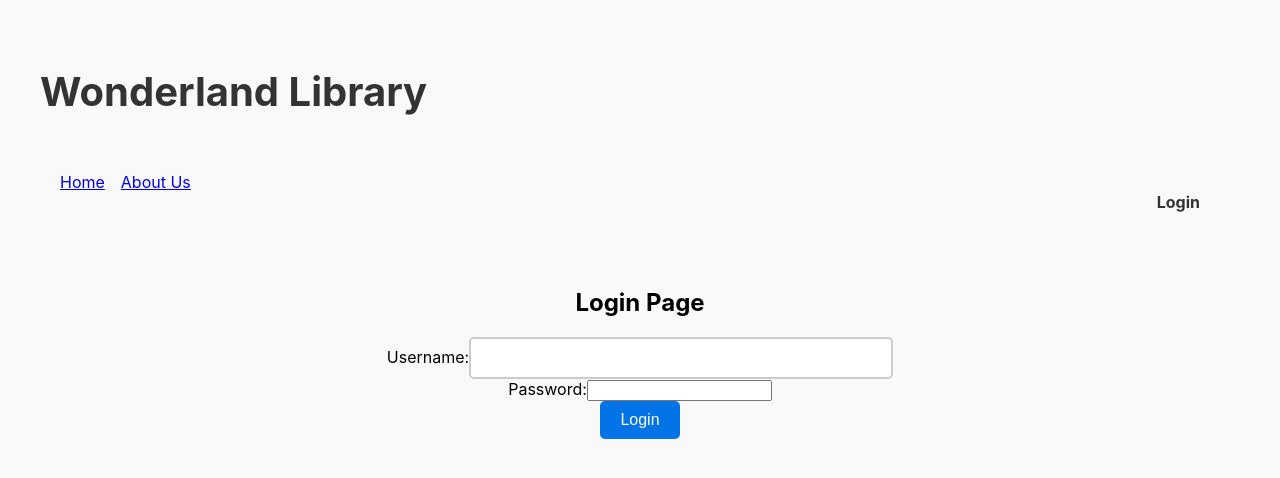
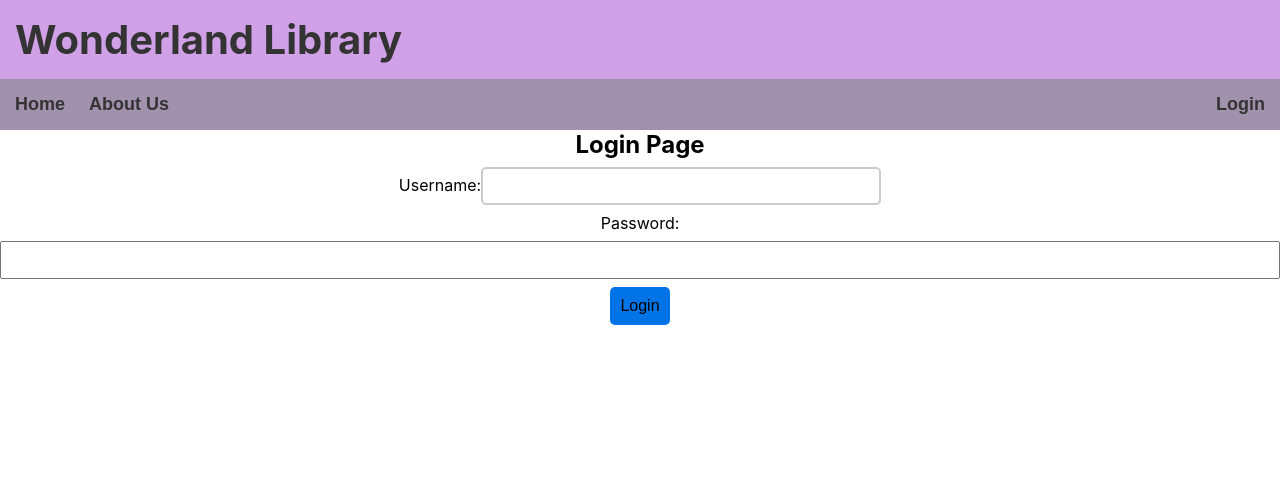
Before and after one commit to lidiamadaras/WonderLandLibrary, a React (Create React App) app in the folder library-frontend/: page /login in a window 1280 px wide. Shown: the top 478 px of the page. Built offline with nearby package versions, Linux system fonts and the light colour scheme.

Commit message:
More design

```diff
--- a/library-frontend/src/App.css
+++ b/library-frontend/src/App.css
@@ -1,3 +1,12 @@
 .app-title{
   text-align: left;
+  background: #d0a1e7;
+  width: 100%;
+  margin-top: 0;
+  padding: 15px;
 }
+* {
+  margin: 0;
+
+  box-sizing: border-box;
+}
--- a/library-frontend/src/App.js
+++ b/library-frontend/src/App.js
@@ -11,12 +11,10 @@ import './App.css';
 function App() {
   return (
     <Router>
-      <div class="app-title">
+      <div className="app-title">
         <h1>Wonderland Library</h1>
-        <Main />
-
-
       </div>
+      <Main />
     </Router>
   );
 }
--- a/library-frontend/src/components/LoginForm.js
+++ b/library-frontend/src/components/LoginForm.js
@@ -4,19 +4,20 @@ import { Routes, Route, Navigate, useNavigate } from 'react-router-dom';
 class LoginForm extends React.Component {
   constructor(props) {
     super(props);
-      this.state = {username: '', password: ''};
+    this.state = { username: '', password: '' };
 
     this.handleChange = this.handleChange.bind(this);
     this.handleSubmit = this.handleSubmit.bind(this);
   }
 
   handleChange(event) {
-      this.setState({[event.target.name]: event.target.value});
+    this.setState({ [event.target.name]: event.target.value });
   }
 
   handleSubmit(event) {
+    event.preventDefault();
     alert('A user logged in: ' + this.state.username);
-      event.preventDefault();
+    this.props.onLogin(); // Call onLogin to trigger redirection
   }
 
   render() {
@@ -24,12 +25,22 @@ class LoginForm extends React.Component {
       <form onSubmit={this.handleSubmit}>
         <label>
           Username:
-            <input type="text" name="username" onChange={this.handleChange} />
+          <input
+            type="text"
+            name="username"
+            value={this.state.username}
+            onChange={this.handleChange}
+          />
         </label>
         <br />
         <label>
           Password:
-            <input type="password" name="password" onChange={this.handleChange} />
+          <input
+            type="password"
+            name="password"
+            value={this.state.password}
+            onChange={this.handleChange}
+          />
         </label>
         <br />
         <button type="submit">Login</button>
--- a/library-frontend/src/components/NavBar.js
+++ b/library-frontend/src/components/NavBar.js
@@ -4,18 +4,18 @@ import '../css/NavBar.css';
 
 const NavBar = () => {
   return (
-    <nav>
-      <ul style={{ listStyle: 'none', padding: 0, display: 'flex', gap: '1rem' }}>
+    <nav className="navbar">
+        <ul className="main-menu">
           <li>
             <Link to="/">Home</Link>
           </li>
           <li>
             <Link to="/about">About Us</Link>
           </li>
+        </ul>
         <div className="login-link">
           <Link to="/login">Login</Link>
         </div>
-      </ul>
     </nav>
   );
 };
--- a/library-frontend/src/css/Home.css
+++ b/library-frontend/src/css/Home.css
@@ -1,11 +1,15 @@
 /* Set the overall layout for the Home component */
+html, body {
+  margin: 0;
+  padding: 0;
+}
 .home-container {
     display: flex;
     flex-direction: column;
     align-items: center;
-    padding: 2rem;
+
     background-color: #f8f9fa;
-    min-height: 100vh;
+
     color: #333;
   }
 
@@ -13,14 +17,14 @@
     font-size: 2.5rem;
     font-weight: bold;
     color: #343a40;
-    margin-bottom: 1rem;
+    margin-bottom: 0rem;
   }
 
   .home-description {
     font-size: 1.2rem;
     color: #6c757d;
     text-align: center;
-    max-width: 600px;
+
     margin-bottom: 2rem;
   }
 
@@ -62,8 +66,9 @@
 /* Style for the main container */
 div {
     text-align: center;
-    padding: 20px;
-    background-color: #f9f9f9;
+    padding: 0px;
+    background-color: #ffffff;
+    margin: 0px;
 }
 
 /* Heading styles */
@@ -71,14 +76,14 @@ h1 {
     color: #333;
     font-size: 2.5rem;
     font-weight: bold;
-    margin-bottom: 20px;
+    margin-bottom: 0px;
 }
 
 /* Paragraph text */
 p {
     font-size: 1.1rem;
     color: #666;
-    margin-bottom: 20px;
+    margin-bottom: 00px;
 }
 
 /* Input field styling */
@@ -93,9 +98,8 @@ input[type="text"] {
 
 /* Button styling */
 button {
-    padding: 10px 20px;
+    padding: 10px 10px;
     font-size: 1rem;
-    color: white;
     background-color: #0073e6;
     border: none;
     border-radius: 5px;
--- /dev/null
+++ b/library-frontend/src/css/Login.css
@@ -0,0 +1,13 @@
+
+input[type="text"],
+input[type="password"] {
+  width: 100%;
+  padding: 8px;
+  margin: 8px 0;
+  box-sizing: border-box; /* Ensures padding doesn’t affect total width */
+  font-size: 16px;
+}
+.login-link {
+  background-color: transparent;
+  padding: 10px;
+}
--- a/library-frontend/src/css/NavBar.css
+++ b/library-frontend/src/css/NavBar.css
@@ -1,19 +1,19 @@
-/* NavBar.css */
-
 .navbar {
   display: flex;
+  align-items: center;
   justify-content: space-between;
-    align-items: center;
-    padding: 10px;
+  background-color: rgb(160, 146, 172);
+  width: 100%;
+
 }
 
 /* Styling for main menu */
 .main-menu {
   list-style: none;
+  display: flex;
+  gap: 1.5rem;
   margin: 0;
-    padding: 0;
-    display: flex;
-    gap: 1rem;
+  padding: 15px;
 }
 
 .main-menu li {
@@ -24,15 +24,25 @@
   text-decoration: none;
   color: #333;
   font-weight: bold;
+  font-size: 18px;
+  font-family: 'Arial', sans-serif;
+  transition: color 0.3s;
 }
 
-  /* Styling for Login link in the upper right corner */
-  .login-link {
-    margin-left: auto; /* Pushes the Login link to the far right */
-  }
-
+/* Styling for the Login link */
 .login-link a {
   text-decoration: none;
   color: #333;
   font-weight: bold;
+  font-size: 18px;
+  font-family: 'Arial', sans-serif;
+  transition: color 0.3s;
+  padding: 15px;
+  padding-right: 5px;
 }
+
+/* Hover effect for links */
+.main-menu li a:hover,
+.login-link a:hover {
+  color: #007bff;
+}
--- a/library-frontend/src/pages/Login.js
+++ b/library-frontend/src/pages/Login.js
@@ -1,5 +1,7 @@
 import React from 'react';
 import { Routes, Route, Navigate, useNavigate } from 'react-router-dom';
+import '../css/Login.css';
+import LoginForm from '../components/LoginForm';
 
 // Login component with redirection after login
 function Login() {
@@ -19,53 +21,4 @@ function Login() {
   );
 }
 
-// LoginForm component for username and password input
-class LoginForm extends React.Component {
-  constructor(props) {
-    super(props);
-    this.state = { username: '', password: '' };
-
-    this.handleChange = this.handleChange.bind(this);
-    this.handleSubmit = this.handleSubmit.bind(this);
-  }
-
-  handleChange(event) {
-    this.setState({ [event.target.name]: event.target.value });
-  }
-
-  handleSubmit(event) {
-    event.preventDefault();
-    alert('A user logged in: ' + this.state.username);
-    this.props.onLogin(); // Call onLogin to trigger redirection
-  }
-
-  render() {
-    return (
-      <form onSubmit={this.handleSubmit}>
-        <label>
-          Username:
-          <input
-            type="text"
-            name="username"
-            value={this.state.username}
-            onChange={this.handleChange}
-          />
-        </label>
-        <br />
-        <label>
-          Password:
-          <input
-            type="password"
-            name="password"
-            value={this.state.password}
-            onChange={this.handleChange}
-          />
-        </label>
-        <br />
-        <button type="submit">Login</button>
-      </form>
-    );
-  }
-}
-
 export default Login;
```
Lines whose indentation alone changed are shown as unchanged.
